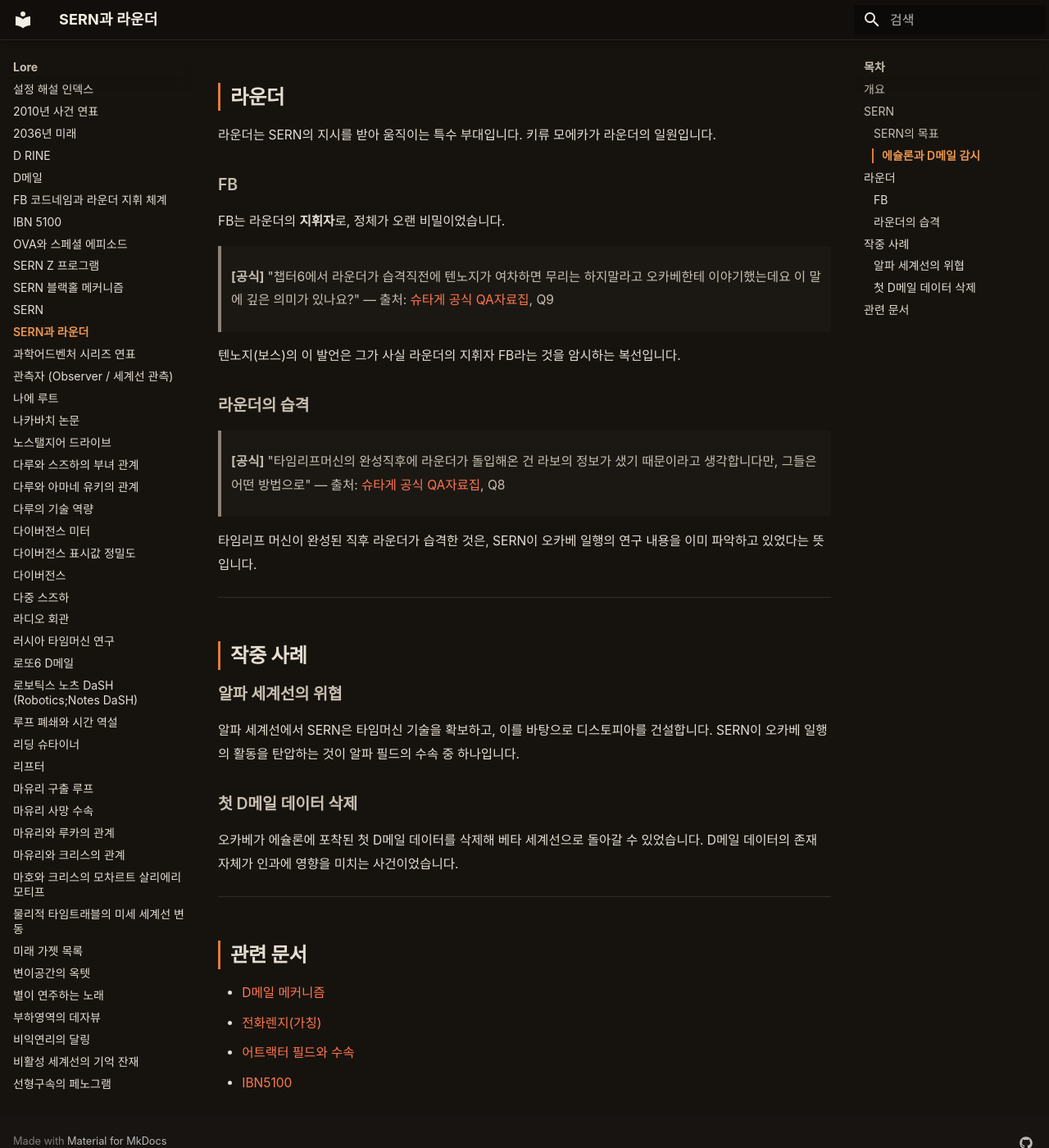
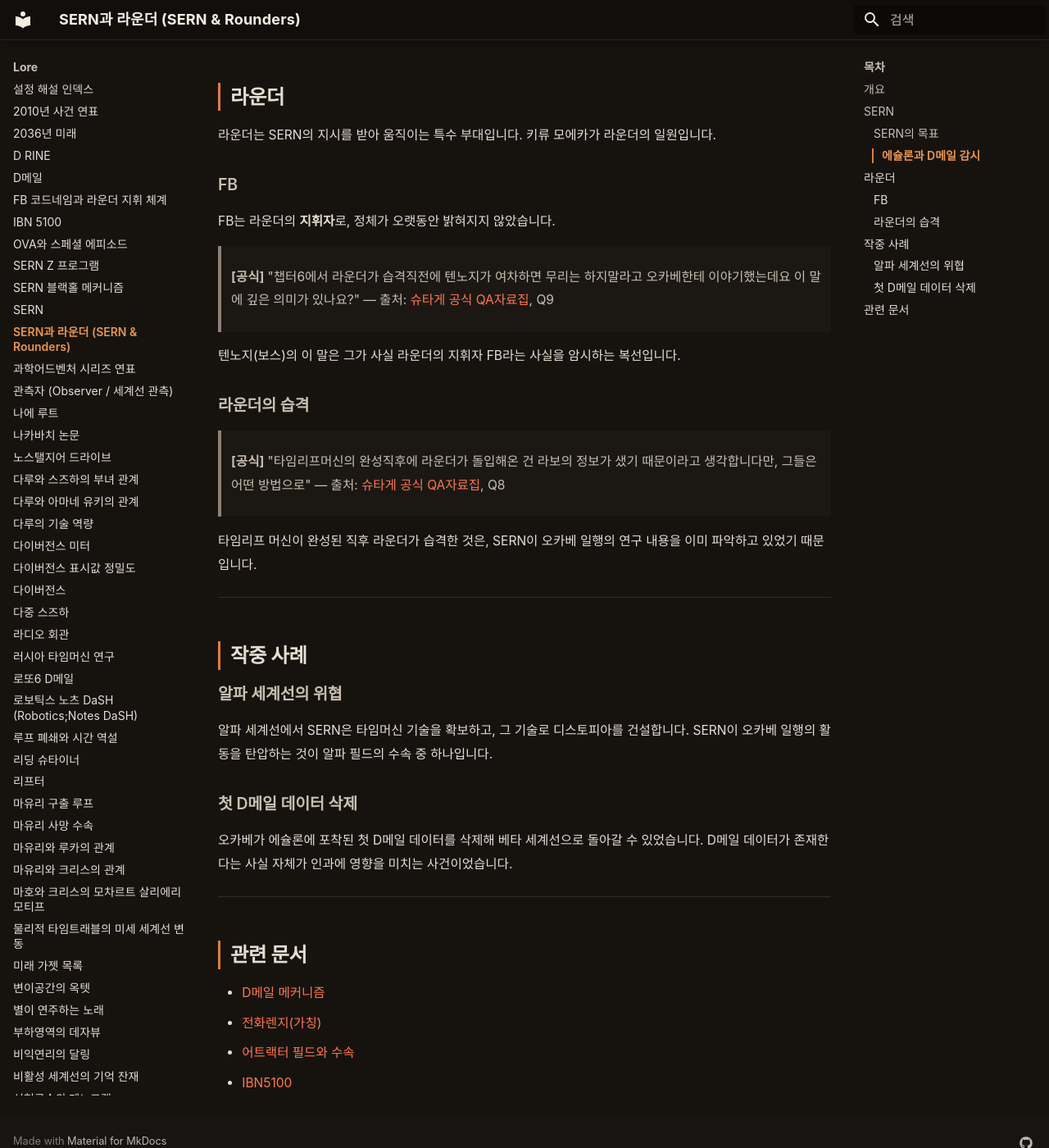
Before and after one commit to sgwiki/sgwiki.github.io, an MkDocs documentation site: the page built from wiki/lore/SERN과-라운더.md, in a window 1280 px wide and 1400 px high, scrolled down 1111 px. Shown: the whole window at 82% size. Built offline with MkDocs 1.6.1 and Material for MkDocs 9.7.7, drawn with Linux system fonts in a browser that asks for light colours; some web fonts are replaced.

Commit message:
chore(wiki): SERN과-라운더 정비 — frontmatter(title·category) 보강·humanize 4건(추상 주어+만능동사·형식명사·번역투 접속사)·사실·스포일러(main_story)·인용·수치 불변

```diff
--- a/wiki/lore/SERN과-라운더.md
+++ b/wiki/lore/SERN과-라운더.md
@@ -1,4 +1,6 @@
 ---
+title: SERN과 라운더 (SERN & Rounders)
+category: lore
 description: "SERN(세른)은 슈타인즈 게이트의 세계관에서 시간 여행 연구를 비밀리에 진행하는 국제 연구 기관입니다. 현실의 CERN(유럽 입자 물리 연구소)을 모티브로 합니다."
 spoiler: main_story
 ---
@@ -39,19 +41,19 @@ D메일이 에슐론에 포착된 것은 사실이지만, 오카베 일행이
 
 ### FB
 
-FB는 라운더의 **지휘자**로, 정체가 오랜 비밀이었습니다.
+FB는 라운더의 **지휘자**로, 정체가 오랫동안 밝혀지지 않았습니다.
 
 > **[공식]** "챕터6에서 라운더가 습격직전에 텐노지가 여차하면 무리는 하지말라고 오카베한테 이야기했는데요 이 말에 깊은 의미가 있나요?"
 > — 출처: [슈타게 공식 QA자료집](../근거자료/공식/qa-자료집.md), Q9
 
-텐노지(보스)의 이 발언은 그가 사실 라운더의 지휘자 FB라는 것을 암시하는 복선입니다.
+텐노지(보스)의 이 말은 그가 사실 라운더의 지휘자 FB라는 사실을 암시하는 복선입니다.
 
 ### 라운더의 습격
 
 > **[공식]** "타임리프머신의 완성직후에 라운더가 돌입해온 건 라보의 정보가 샜기 때문이라고 생각합니다만, 그들은 어떤 방법으로"
 > — 출처: [슈타게 공식 QA자료집](../근거자료/공식/qa-자료집.md), Q8
 
-타임리프 머신이 완성된 직후 라운더가 습격한 것은, SERN이 오카베 일행의 연구 내용을 이미 파악하고 있었다는 뜻입니다.
+타임리프 머신이 완성된 직후 라운더가 습격한 것은, SERN이 오카베 일행의 연구 내용을 이미 파악하고 있었기 때문입니다.
 
 ---
 
@@ -59,11 +61,11 @@ FB는 라운더의 **지휘자**로, 정체가 오랜 비밀이었습니다.
 
 ### 알파 세계선의 위협
 
-알파 세계선에서 SERN은 타임머신 기술을 확보하고, 이를 바탕으로 디스토피아를 건설합니다. SERN이 오카베 일행의 활동을 탄압하는 것이 알파 필드의 수속 중 하나입니다.
+알파 세계선에서 SERN은 타임머신 기술을 확보하고, 그 기술로 디스토피아를 건설합니다. SERN이 오카베 일행의 활동을 탄압하는 것이 알파 필드의 수속 중 하나입니다.
 
 ### 첫 D메일 데이터 삭제
 
-오카베가 에슐론에 포착된 첫 D메일 데이터를 삭제해 베타 세계선으로 돌아갈 수 있었습니다. D메일 데이터의 존재 자체가 인과에 영향을 미치는 사건이었습니다.
+오카베가 에슐론에 포착된 첫 D메일 데이터를 삭제해 베타 세계선으로 돌아갈 수 있었습니다. D메일 데이터가 존재한다는 사실 자체가 인과에 영향을 미치는 사건이었습니다.
 
 ---
 
```
